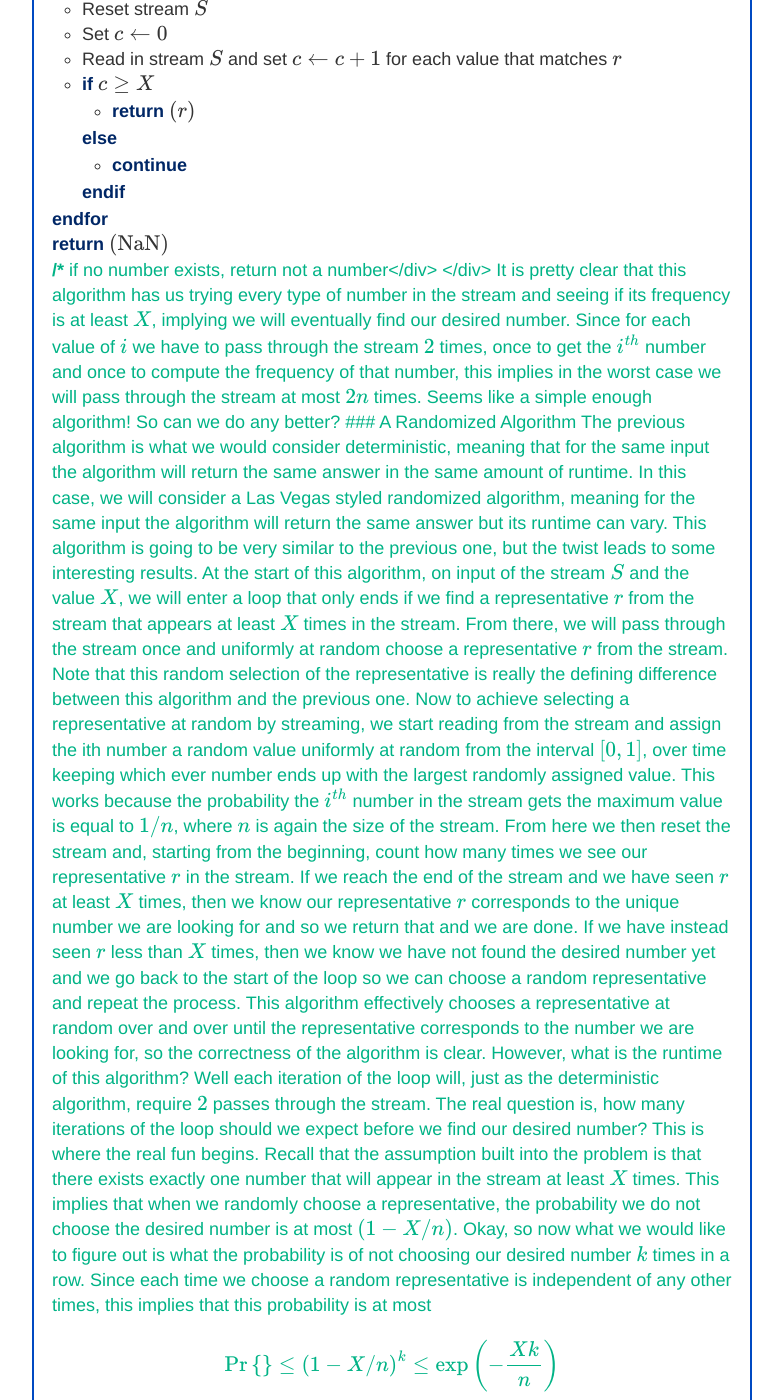
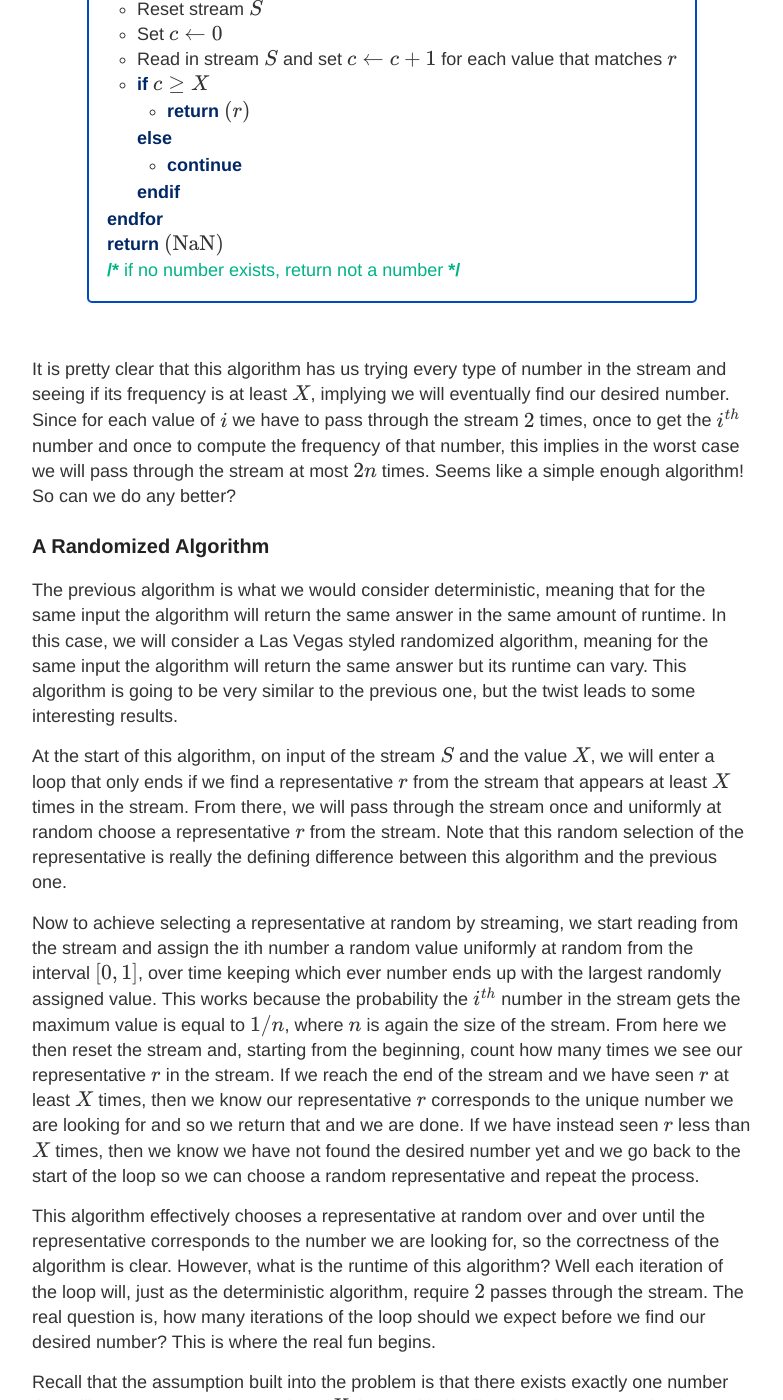
Before and after one commit to choward1491/choward1491.github.io, a Jekyll site: the page built from _posts/2020-7-25-Searching-Streams-for-the-Unknown.md, in a window 1280 px wide and 1400 px high, scrolled down 2556 px. Shown: the whole window, without its empty margins (248-1031 px from the left). Built offline with Jekyll 4.4.1, drawn with Linux system fonts in a browser that asks for light colours; nearby versions of some CDN libraries; comment, search, counter and statistics services are not loaded; part of the change alters nothing that is shown; some of the changed text lies outside the part shown.

Commit message:
push some changes.. streaming post

```diff
--- a/_posts/2020-7-25-Searching-Streams-for-the-Unknown.md
+++ b/_posts/2020-7-25-Searching-Streams-for-the-Unknown.md
@@ -60,7 +60,7 @@ Before we get to the more interesting algorithm, let us consider what might be v
             </li>
         </ul>
     </div>
-    <div class="return">$(\text{NaN})$</div><span class="my_comment">if no number exists, return not a number</div>
+    <div class="return">$(\text{NaN})$</div><span class="my_comment">if no number exists, return not a number</span>
 </div>
 
 It is pretty clear that this algorithm has us trying every type of number in the stream and seeing if its frequency is at least $X$, implying we will eventually find our desired number. Since for each value of $i$ we have to pass through the stream $2$ times, once to get the $i^{th}$ number and once to compute the frequency of that number, this implies in the worst case we will pass through the stream at most $2n$ times. Seems like a simple enough algorithm! So can we do any better?
```
